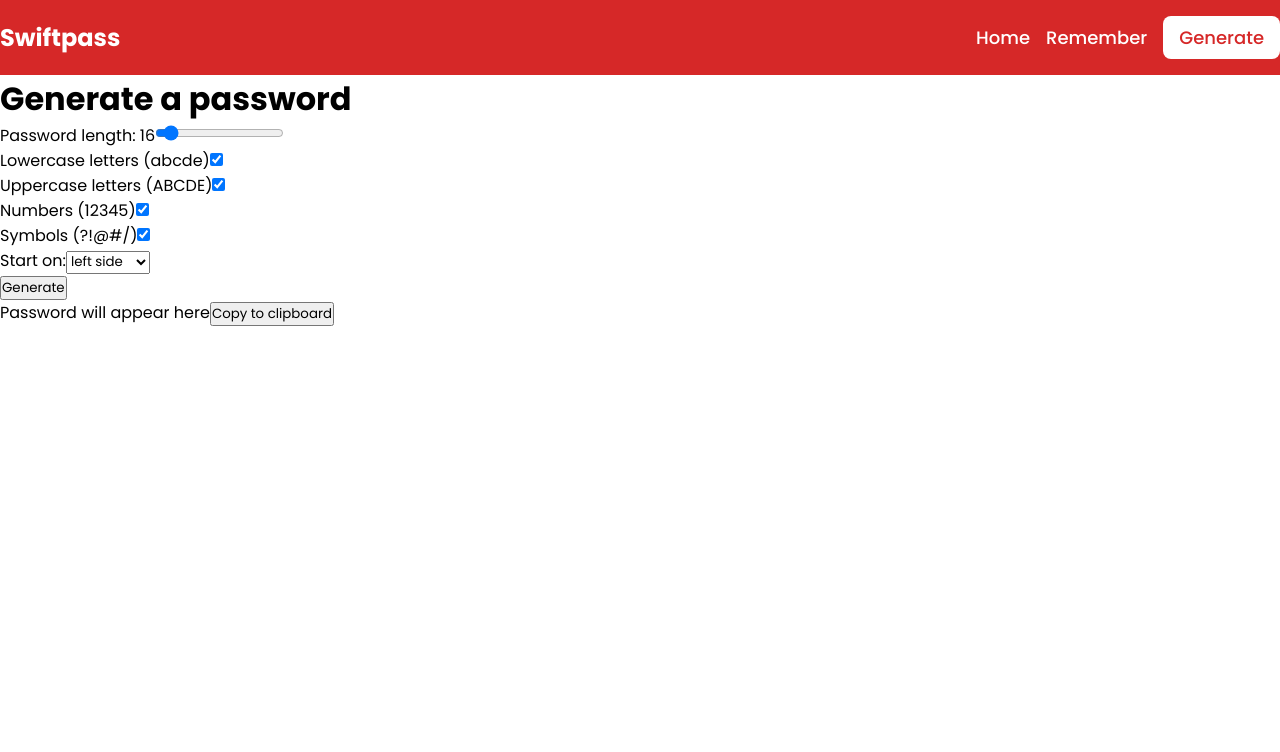
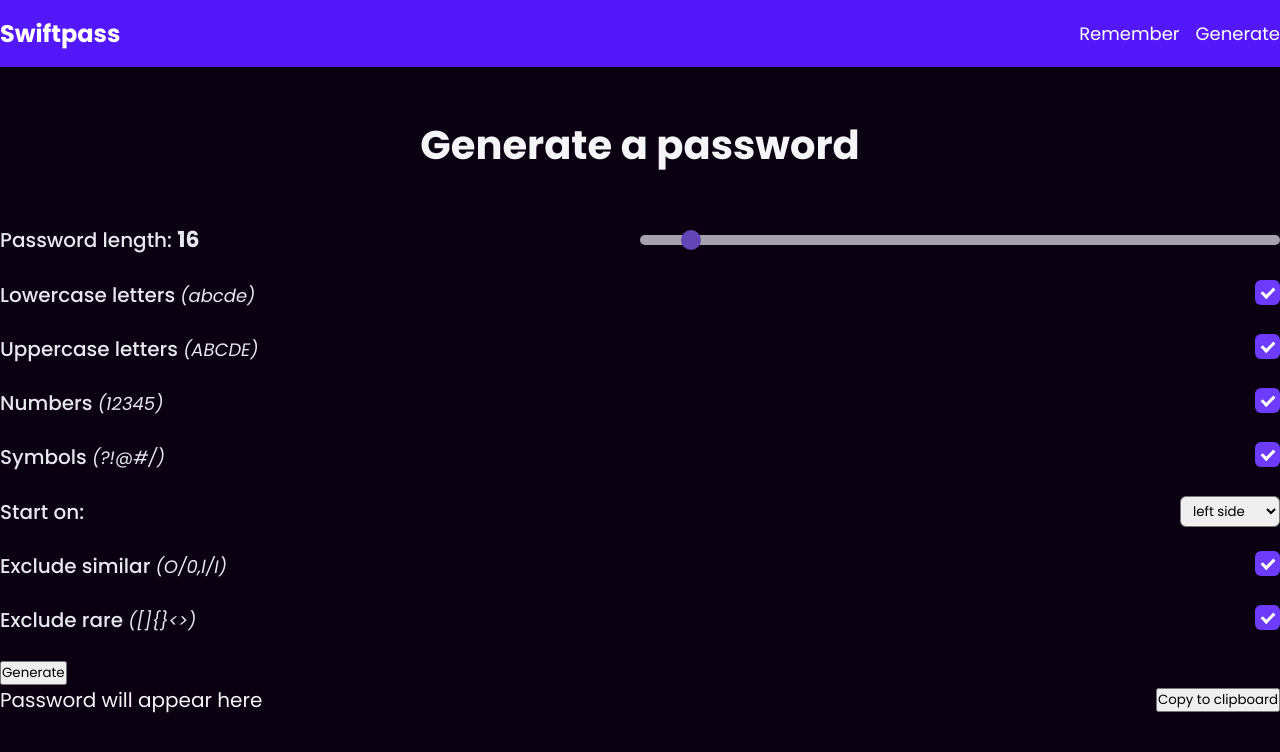
Before and after one commit to hynekfisera/swiftpass, a Next.js app: page /generate in a window 1280 px wide. Shown: the top 752 px of the page. Built offline with nearby package versions, Linux system fonts and the light colour scheme.

Commit message:
Generate page styles

```diff
--- a/components/Header.js
+++ b/components/Header.js
@@ -5,13 +5,10 @@ export default function Header() {
   return (
     <header>
       <div className="container">
-        <span>Swiftpass</span>
+        <Link href="/">
+          <a>Swiftpass</a>
+        </Link>
         <ul>
-          <li>
-            <Link href="/">
-              <a>Home</a>
-            </Link>
-          </li>
           <li>
             <Link href="/remember">
               <a>Remember</a>
--- a/pages/api/new.js
+++ b/pages/api/new.js
@@ -14,13 +14,13 @@ export default function handler(req, res) {
   const leftUppercase = "QWERT".repeat(multiply) + "ASDFG".repeat(multiply) + "YXCVB";
   const leftNumbers = "12345".repeat(multiplynumberssymbols);
   const leftSymbols = "#@".repeat(multiplynumberssymbols) + (!excluderare ? "[]" : "");
-  const left = (lowercase == "true" ? leftLowercase : "") + (uppercase == "true" ? leftUppercase : "") + (numbers == "true" ? leftNumbers : "") + (symbols == "true" ? leftSymbols : "");
+  const left = (lowercase == "true" ? leftLowercase : "") + (Boolean(uppercase) && leftUppercase) + (numbers == "true" ? leftNumbers : "") + (symbols == "true" ? leftSymbols : "");
 
   const rightLowercase = "zuiop".repeat(multiply) + ("hjk" + (!excludesimilar ? "l" : "")).repeat(multiply) + "nm";
   const rightUppercase = ("ZUP" + (!excludesimilar ? "IO" : "")).repeat(multiply) + "HJKL".repeat(multiply) + "NM";
   const rightNumbers = ("789" + (!excludesimilar ? "0" : "")).repeat(multiplynumberssymbols);
   const rightSymbols = "!?.,".repeat(multiplynumberssymbols) + (!excluderare ? "(){}<>:" : "");
-  const right = (lowercase == "true" ? rightLowercase : "") + (uppercase == "true" ? rightUppercase : "") + (numbers == "true" ? rightNumbers : "") + (symbols == "true" ? rightSymbols : "");
+  const right = (lowercase == "true" ? rightLowercase : "") + (Boolean(uppercase) && rightUppercase) + (numbers == "true" ? rightNumbers : "") + (symbols == "true" ? rightSymbols : "");
 
   let password = "";
   for (let i = 1; i <= length; i++) {
--- a/pages/generate.js
+++ b/pages/generate.js
@@ -10,6 +10,8 @@ export default function Generate() {
     numbers: true,
     symbols: true,
     start: "left",
+    excludesimilar: true,
+    excluderare: true,
   });
 
   const [password, setPassword] = useState("Password will appear here");
@@ -39,29 +41,51 @@ export default function Generate() {
         <meta name="description" content="Smart password generator" />
         <link rel="icon" href="/favicon.ico" />
       </Head>
-      <main>
+      <main className="generate">
         <div className="container">
           <h1>Generate a password</h1>
           <div className="form">
             <div className="range-group">
-              <label htmlFor="length">Password length: {form.length}</label>
+              <label htmlFor="length">
+                Password length: <strong>{form.length}</strong>
+              </label>
               <input type="range" name="length" id="length" min="8" max="128" step="8" value={form.length} onChange={(e) => changeForm(e)} />
             </div>
             <div className="checkbox-group">
-              <label htmlFor="lowercase">Lowercase letters (abcde)</label>
-              <input type="checkbox" name="lowercase" id="lowercase" checked={form.lowercase} onChange={(e) => changeForm(e)} />
+              <label htmlFor="lowercase" className="checkbox-container">
+                <span>
+                  Lowercase letters <i>(abcde)</i>
+                </span>
+                <input type="checkbox" name="lowercase" id="lowercase" checked={form.lowercase} onChange={(e) => changeForm(e)} />
+                <span className="checkmark"></span>
+              </label>
             </div>
             <div className="checkbox-group">
-              <label htmlFor="uppercase">Uppercase letters (ABCDE)</label>
-              <input type="checkbox" name="uppercase" id="uppercase" checked={form.uppercase} onChange={(e) => changeForm(e)} />
+              <label htmlFor="uppercase" className="checkbox-container">
+                <span>
+                  Uppercase letters <i>(ABCDE)</i>
+                </span>
+                <input type="checkbox" name="uppercase" id="uppercase" checked={form.uppercase} onChange={(e) => changeForm(e)} />
+                <span className="checkmark"></span>
+              </label>
             </div>
             <div className="checkbox-group">
-              <label htmlFor="numbers">Numbers (12345)</label>
-              <input type="checkbox" name="numbers" id="numbers" checked={form.numbers} onChange={(e) => changeForm(e)} />
+              <label htmlFor="numbers" className="checkbox-container">
+                <span>
+                  Numbers <i>(12345)</i>
+                </span>
+                <input type="checkbox" name="numbers" id="numbers" checked={form.numbers} onChange={(e) => changeForm(e)} />
+                <span className="checkmark"></span>
+              </label>
             </div>
             <div className="checkbox-group">
-              <label htmlFor="symbols">Symbols (?!@#/)</label>
-              <input type="checkbox" name="symbols" id="symbols" checked={form.symbols} onChange={(e) => changeForm(e)} />
+              <label htmlFor="symbols" className="checkbox-container">
+                <span>
+                  Symbols <i>(?!@#/)</i>
+                </span>
+                <input type="checkbox" name="symbols" id="symbols" checked={form.symbols} onChange={(e) => changeForm(e)} />
+                <span className="checkmark"></span>
+              </label>
             </div>
             <div className="select-group">
               <label htmlFor="start">Start on:</label>
@@ -69,6 +93,24 @@ export default function Generate() {
                 <option value="left">left side</option>
                 <option value="right">right side</option>
               </select>
+            </div>
+            <div className="checkbox-group">
+              <label htmlFor="excludesimilar" className="checkbox-container">
+                <span>
+                  Exclude similar <i>(O/0,l/I)</i>
+                </span>
+                <input type="checkbox" name="excludesimilar" id="excludesimilar" checked={form.excludesimilar} onChange={(e) => changeForm(e)} />
+                <span className="checkmark"></span>
+              </label>
+            </div>
+            <div className="checkbox-group">
+              <label htmlFor="excluderare" className="checkbox-container">
+                <span>
+                  Exclude rare <i>([]{"{}<>"})</i>
+                </span>
+                <input type="checkbox" name="excluderare" id="excluderare" checked={form.excluderare} onChange={(e) => changeForm(e)} />
+                <span className="checkmark"></span>
+              </label>
             </div>
             <button disabled={form.lowercase || form.uppercase || form.numbers || form.symbols ? "" : "disabled"} onClick={sendForm}>
               Generate
--- a/pages/remember.js
+++ b/pages/remember.js
@@ -58,7 +58,7 @@ export default function Remember() {
         <meta name="description" content="Smart password generator" />
         <link rel="icon" href="/favicon.ico" />
       </Head>
-      <main>
+      <main className="remember">
         <div className="container">
           <h1>Remember a password</h1>
           <span>{info}</span>
--- a/styles/_Header.scss
+++ b/styles/_Header.scss
@@ -3,15 +3,15 @@ header {
   background: $primary;
   color: white;
 
-  span {
-    font-size: 24px;
-    font-weight: 700;
-  }
-
   .container {
     display: flex;
     align-items: center;
     justify-content: space-between;
+
+    > a {
+      font-size: 24px;
+      font-weight: 700;
+    }
 
     ul {
       list-style: none;
@@ -20,23 +20,11 @@ header {
         display: inline-block;
         margin-left: 1rem;
         font-size: 18px;
-        font-weight: 500;
+        font-weight: 400;
         transition: all 0.2s ease;
 
         &:hover {
-          color: #eee;
-        }
-      }
-
-      li:last-child {
-        padding: 8px 16px;
-        border-radius: 8px;
-        background-color: white;
-        color: $primary;
-        transition: all 0.2s ease;
-
-        &:hover {
-          background-color: #eee;
+          text-decoration: underline;
         }
       }
     }
--- a/styles/_generate.scss
+++ b/styles/_generate.scss
@@ -0,0 +1,155 @@
+main.generate {
+  .form {
+    div {
+      margin-bottom: 1.5rem;
+    }
+
+    label {
+      color: $text-secondary;
+      font-size: 20px;
+      font-weight: 500;
+
+      strong {
+        font-size: 22px;
+        font-weight: 700;
+      }
+
+      i {
+        font-size: 18px;
+        font-weight: 400;
+      }
+    }
+
+    .range-group {
+      display: flex;
+      align-items: center;
+      justify-content: space-between;
+
+      input {
+        -webkit-appearance: none;
+        width: 50%;
+        height: 10px;
+        border-radius: 5px;
+        background: $text-secondary;
+        outline: none;
+        opacity: 0.7;
+        -webkit-transition: 0.2s;
+        transition: opacity 0.2s;
+      }
+
+      input:hover {
+        opacity: 1;
+      }
+
+      input::-webkit-slider-thumb {
+        -webkit-appearance: none;
+        appearance: none;
+        width: 20px;
+        height: 20px;
+        border-radius: 50%;
+        background: lighten($primary, 15);
+        cursor: pointer;
+      }
+
+      input::-moz-range-thumb {
+        width: 20px;
+        height: 20px;
+        border-radius: 50%;
+        background: lighten($primary, 15);
+        cursor: pointer;
+      }
+    }
+
+    .checkbox-group {
+      width: 100%;
+
+      .checkbox-container {
+        position: relative;
+        cursor: pointer;
+        -webkit-user-select: none;
+        -moz-user-select: none;
+        -ms-user-select: none;
+        user-select: none;
+        width: 100%;
+        display: flex;
+        align-items: center;
+        justify-content: space-between;
+        padding: 0;
+      }
+
+      .checkbox-container input {
+        position: absolute;
+        opacity: 0;
+        cursor: pointer;
+        height: 0;
+        width: 0;
+      }
+
+      .checkmark {
+        position: absolute;
+        top: 0;
+        right: 0;
+        height: 25px;
+        width: 25px;
+        background-color: #eee;
+        border-radius: 6px;
+      }
+
+      .checkbox-container:hover input ~ .checkmark {
+        background-color: #ddd;
+      }
+
+      .checkbox-container input:checked ~ .checkmark {
+        background: lighten($primary, 7);
+      }
+
+      .checkmark:after {
+        content: "";
+        position: absolute;
+        display: none;
+      }
+
+      .checkbox-container input:checked ~ .checkmark:after {
+        display: block;
+      }
+
+      .checkbox-container .checkmark:after {
+        left: 9px;
+        top: 5px;
+        width: 5px;
+        height: 10px;
+        border: solid white;
+        border-width: 0 3px 3px 0;
+        -webkit-transform: rotate(45deg);
+        -ms-transform: rotate(45deg);
+        transform: rotate(45deg);
+      }
+    }
+
+    .select-group {
+      display: flex;
+      align-items: center;
+      justify-content: space-between;
+
+      select {
+        padding: 0.25rem 0.5rem;
+        border-radius: 6px;
+
+        &:focus {
+          outline-color: $primary;
+        }
+      }
+    }
+  }
+
+  .password {
+    display: flex;
+    align-items: center;
+    justify-content: space-between;
+
+    span {
+      color: $text-primary;
+      font-size: 20px;
+    }
+  }
+}
--- a/styles/styles.scss
+++ b/styles/styles.scss
@@ -1,4 +1,7 @@
-$primary: #d62828;
+$primary: #5218fa;
+$background: #0a0011;
+$text-primary: #f5f5f7;
+$text-secondary: #e7e7ef;
 
 * {
   padding: 0;
@@ -12,6 +15,22 @@ a {
   text-decoration: none;
 }
 
+body {
+  background-color: $background;
+}
+
+main {
+  padding: 3rem 0;
+
+  h1 {
+    color: $text-primary;
+    font-size: 2.5rem;
+    font-weight: 700;
+    text-align: center;
+    margin-bottom: 3rem;
+  }
+}
+
 @import "./Header";
 
 @import "./generate";
```
